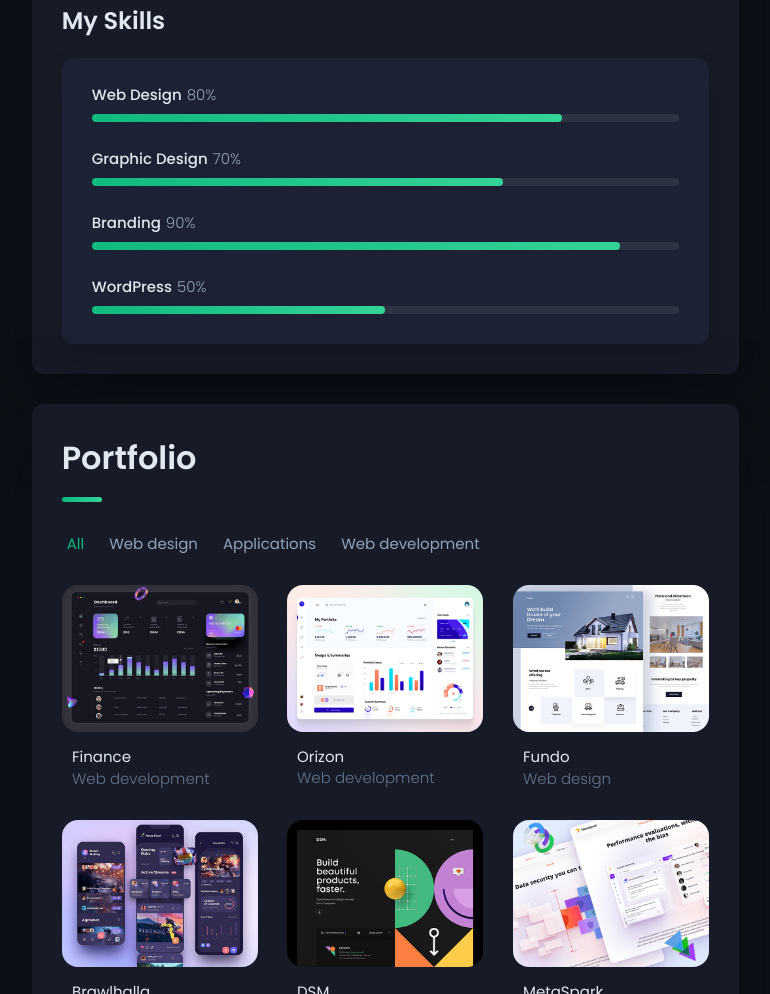
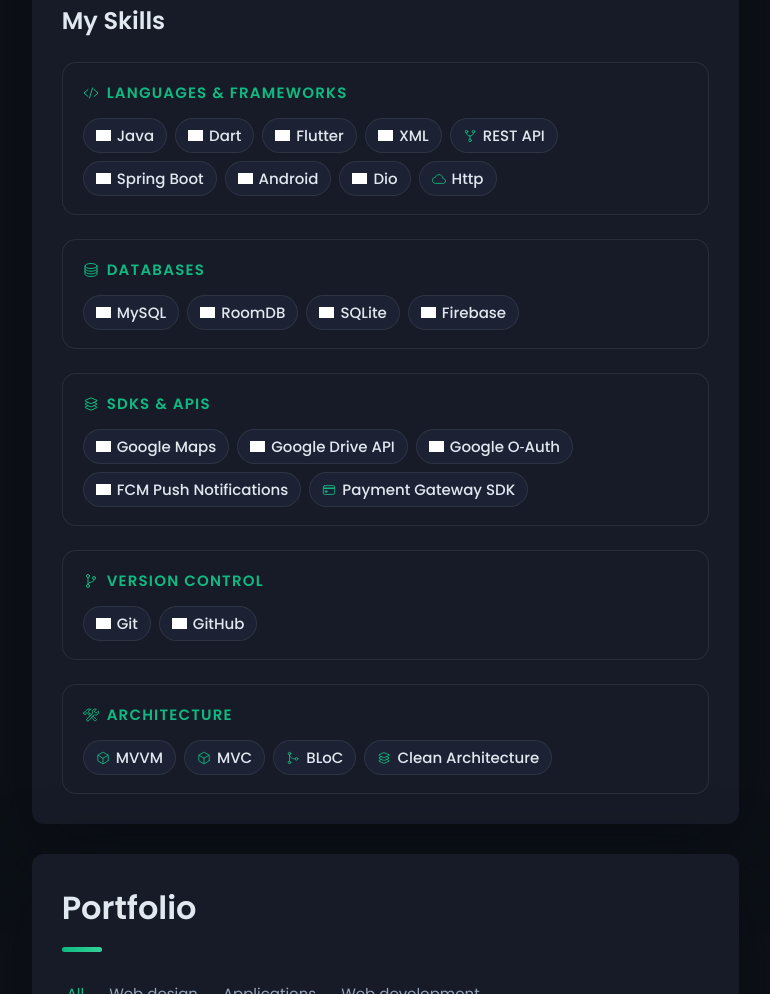
Before and after one commit to ShivanshKumar4265/portfolio, a plain HTML site: page index.html in a window 1280 px wide. Shown: the part 1956-2950 px from the top of the page, without its empty margins (336-1106 px from the left). Drawn offline with nearby package versions, Linux system fonts and the light colour scheme; grey boxes are pictures that could not be loaded.

Commit message:
skill section redesing

```diff
--- a/assets/css/style.css
+++ b/assets/css/style.css
@@ -911,49 +911,82 @@
 
 
 /**
- * skills
+ * skills - pill badge style
  */
 
 .skills-title {
-  margin-bottom: 20px;
-}
-
-.skills-list {
-  padding: 20px;
-}
-
-
-.skills-item:not(:last-child) {
-  margin-bottom: 15px;
-}
-
-.skill .title-wrapper {
+  margin-bottom: 24px;
+}
+
+.skills-categories {
+  display: flex;
+  flex-direction: column;
+  gap: 24px;
+}
+
+.skill-category {
+  background: var(--eerie-black-2);
+  border: 1px solid var(--jet);
+  border-radius: 14px;
+  padding: 18px 20px;
+}
+
+.skill-category-title {
   display: flex;
   align-items: center;
-  gap: 5px;
-  margin-bottom: 8px;
-}
-
-.skill .title-wrapper data {
-  color: var(--light-gray);
+  gap: 8px;
   font-size: var(--fs-7);
-  font-weight: var(--fw-300);
-}
-
-.skill-progress-bg {
-  background: var(--jet);
-  width: 100%;
-  height: 8px;
-  border-radius: 10px;
-}
-
-.skill-progress-fill {
-  background: var(--text-gradient-yellow);
-  height: 100%;
-  border-radius: inherit;
-}
-
-
+  font-weight: var(--fw-600);
+  color: var(--orange-yellow-crayola);
+  text-transform: uppercase;
+  letter-spacing: 0.08em;
+  margin-bottom: 14px;
+}
+
+.skill-category-title ion-icon {
+  font-size: 16px;
+}
+
+.skill-pills {
+  display: flex;
+  flex-wrap: wrap;
+  gap: 8px;
+}
+
+.skill-pill {
+  display: inline-flex;
+  align-items: center;
+  gap: 6px;
+  background: var(--eerie-black-1);
+  border: 1px solid var(--jet);
+  color: var(--white-2);
+  font-size: var(--fs-7);
+  font-weight: var(--fw-500);
+  padding: 5px 12px;
+  border-radius: 999px;
+  transition: var(--transition-1);
+  cursor: default;
+}
+
+.skill-pill img {
+  width: 15px;
+  height: 15px;
+  object-fit: contain;
+  filter: brightness(0) invert(1);
+}
+
+.skill-pill ion-icon {
+  font-size: 14px;
+  color: var(--orange-yellow-crayola);
+}
+
+.skill-pill:hover {
+  background: var(--onyx);
+  border-color: var(--orange-yellow-crayola);
+  color: var(--white-1);
+  transform: translateY(-2px);
+  box-shadow: 0 4px 12px var(--accent-soft-glow);
+}
 
 
 
--- a/index.html
+++ b/index.html
@@ -488,65 +488,137 @@
 
         <section class="skill">
 
-          <h3 class="h3 skills-title">My skills</h3>
+          <h3 class="h3 skills-title">My Skills</h3>
 
-          <ul class="skills-list content-card">
+          <div class="skills-categories">
 
-            <li class="skills-item">
+            <!-- Languages & Frameworks -->
+            <div class="skill-category">
+              <h4 class="skill-category-title">
+                <ion-icon name="code-slash-outline"></ion-icon>
+                Languages &amp; Frameworks
+              </h4>
+              <div class="skill-pills">
+                <span class="skill-pill">
+                  <img src="https://cdn.simpleicons.org/openjdk/white" width="16" alt="Java"> Java
+                </span>
+                <span class="skill-pill">
+                  <img src="https://cdn.simpleicons.org/dart/white" width="16" alt="Dart"> Dart
+                </span>
+                <span class="skill-pill">
+                  <img src="https://cdn.simpleicons.org/flutter/white" width="16" alt="Flutter"> Flutter
+                </span>
+                <span class="skill-pill">
+                  <img src="https://cdn.simpleicons.org/xml/white" width="16" alt="XML"> XML
+                </span>
+                <span class="skill-pill">
+                  <ion-icon name="git-network-outline"></ion-icon> REST API
+                </span>
+                <span class="skill-pill">
+                  <img src="https://cdn.simpleicons.org/springboot/white" width="16" alt="Spring Boot"> Spring Boot
+                </span>
+                <span class="skill-pill">
+                  <img src="https://cdn.simpleicons.org/android/white" width="16" alt="Android"> Android
+                </span>
+                <span class="skill-pill">
+                  <img src="https://cdn.simpleicons.org/dart/white" width="16" alt="Dio"> Dio
+                </span>
+                <span class="skill-pill">
+                  <ion-icon name="cloud-outline"></ion-icon> Http
+                </span>
+              </div>
+            </div>
 
-              <div class="title-wrapper">
-                <h5 class="h5">Web design</h5>
-                <data value="80">80%</data>
+            <!-- Databases -->
+            <div class="skill-category">
+              <h4 class="skill-category-title">
+                <ion-icon name="server-outline"></ion-icon>
+                Databases
+              </h4>
+              <div class="skill-pills">
+                <span class="skill-pill">
+                  <img src="https://cdn.simpleicons.org/mysql/white" width="16" alt="MySQL"> MySQL
+                </span>
+                <span class="skill-pill">
+                  <img src="https://cdn.simpleicons.org/sqlite/white" width="16" alt="RoomDB"> RoomDB
+                </span>
+                <span class="skill-pill">
+                  <img src="https://cdn.simpleicons.org/sqlite/white" width="16" alt="SQLite"> SQLite
+                </span>
+                <span class="skill-pill">
+                  <img src="https://cdn.simpleicons.org/firebase/white" width="16" alt="Firebase"> Firebase
+                </span>
               </div>
+            </div>
 
-              <div class="skill-progress-bg">
-                <div class="skill-progress-fill" style="width: 80%;"></div>
+            <!-- SDKs -->
+            <div class="skill-category">
+              <h4 class="skill-category-title">
+                <ion-icon name="layers-outline"></ion-icon>
+                SDKs &amp; APIs
+              </h4>
+              <div class="skill-pills">
+                <span class="skill-pill">
+                  <img src="https://cdn.simpleicons.org/googlemaps/white" width="16" alt="Google Maps"> Google Maps
+                </span>
+                <span class="skill-pill">
+                  <img src="https://cdn.simpleicons.org/googledrive/white" width="16" alt="Google Drive"> Google Drive
+                  API
+                </span>
+                <span class="skill-pill">
+                  <img src="https://cdn.simpleicons.org/google/white" width="16" alt="OAuth"> Google O‑Auth
+                </span>
+                <span class="skill-pill">
+                  <img src="https://cdn.simpleicons.org/firebase/white" width="16" alt="FCM"> FCM Push Notifications
+                </span>
+                <span class="skill-pill">
+                  <ion-icon name="card-outline"></ion-icon> Payment Gateway SDK
+                </span>
               </div>
+            </div>
 
-            </li>
+            <!-- VCS -->
+            <div class="skill-category">
+              <h4 class="skill-category-title">
+                <ion-icon name="git-branch-outline"></ion-icon>
+                Version Control
+              </h4>
+              <div class="skill-pills">
+                <span class="skill-pill">
+                  <img src="https://cdn.simpleicons.org/git/white" width="16" alt="Git"> Git
+                </span>
+                <span class="skill-pill">
+                  <img src="https://cdn.simpleicons.org/github/white" width="16" alt="GitHub"> GitHub
+                </span>
+              </div>
+            </div>
 
-            <li class="skills-item">
+            <!-- Architecture -->
+            <div class="skill-category">
+              <h4 class="skill-category-title">
+                <ion-icon name="construct-outline"></ion-icon>
+                Architecture
+              </h4>
+              <div class="skill-pills">
+                <span class="skill-pill">
+                  <ion-icon name="cube-outline"></ion-icon> MVVM
+                </span>
+                <span class="skill-pill">
+                  <ion-icon name="cube-outline"></ion-icon> MVC
+                </span>
+                <span class="skill-pill">
+                  <ion-icon name="git-merge-outline"></ion-icon> BLoC
+                </span>
+                <span class="skill-pill">
+                  <ion-icon name="layers-outline"></ion-icon> Clean Architecture
+                </span>
+              </div>
+            </div>
 
-              <div class="title-wrapper">
-                <h5 class="h5">Graphic design</h5>
-                <data value="70">70%</data>
-              </div>
-
-              <div class="skill-progress-bg">
-                <div class="skill-progress-fill" style="width: 70%;"></div>
-              </div>
-
-            </li>
-
-            <li class="skills-item">
-
-              <div class="title-wrapper">
-                <h5 class="h5">Branding</h5>
-                <data value="90">90%</data>
-              </div>
-
-              <div class="skill-progress-bg">
-                <div class="skill-progress-fill" style="width: 90%;"></div>
-              </div>
-
-            </li>
-
-            <li class="skills-item">
-
-              <div class="title-wrapper">
-                <h5 class="h5">WordPress</h5>
-                <data value="50">50%</data>
-              </div>
-
-              <div class="skill-progress-bg">
-                <div class="skill-progress-fill" style="width: 50%;"></div>
-              </div>
-
-            </li>
-
-          </ul>
+          </div>
 
         </section>
+
 
       </article>
 
```
